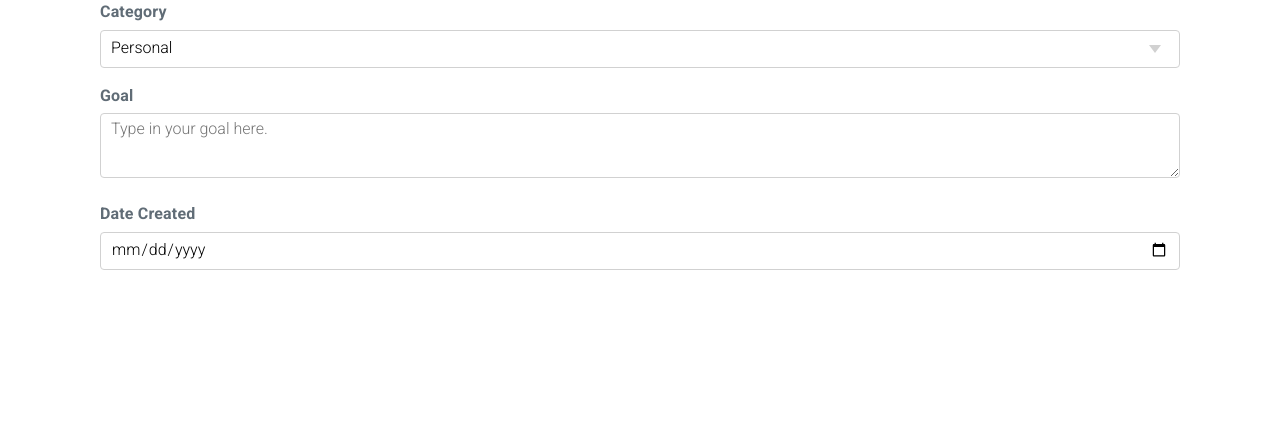
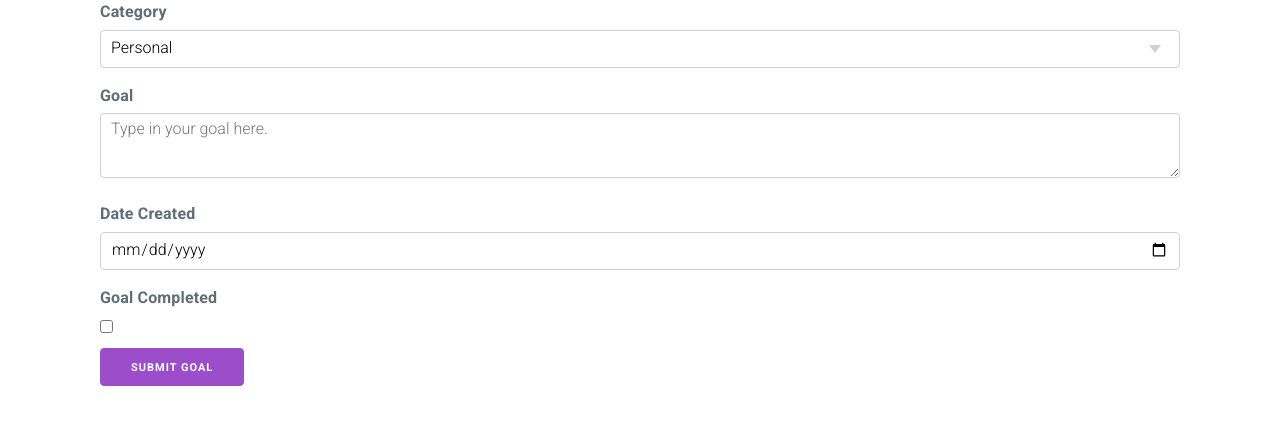
Before and after one commit to arnoprincestonpan/php-goal-tracker, a PHP site: page / in a window 1280 px wide. Shown: the part 76-501 px from the top of the page. Run offline with PHP 8.4, Linux system fonts and the light colour scheme.

Commit message:
added structure form, changed git signature

```diff
--- a/index.php
+++ b/index.php
@@ -25,7 +25,13 @@
             <textarea id="text" name="text" placeholder="Type in your goal here."></textarea>
             <!-- Date, usage: Date created.-->
             <label for="date">Date Created</label>
-            <input id="" name="" type="date"  />
+            <input id="date" name="date" type="date"  />
+            <!-- Goal Status, usage: To see if it is completed or not.-->
+            <label for="checkbox">Goal Completed</label>
+            <input id="checkbox" name="checkbox" type="checkbox"  />
+            <br/>
+            <!-- Submit, usage: Save and send Goal.-->
+            <button type="submit">Submit Goal</button>
         </form>
     </main>
 </body>
```
